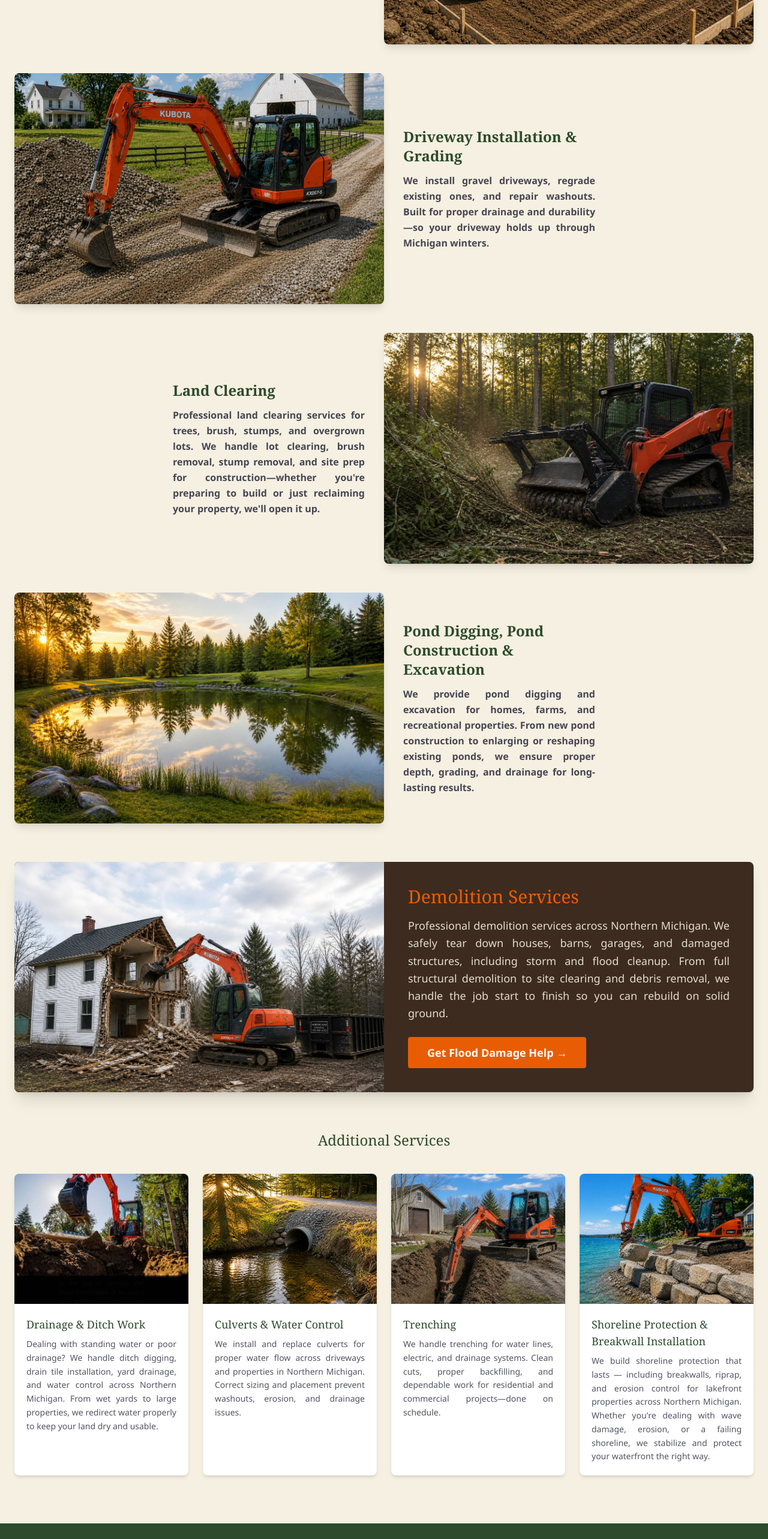
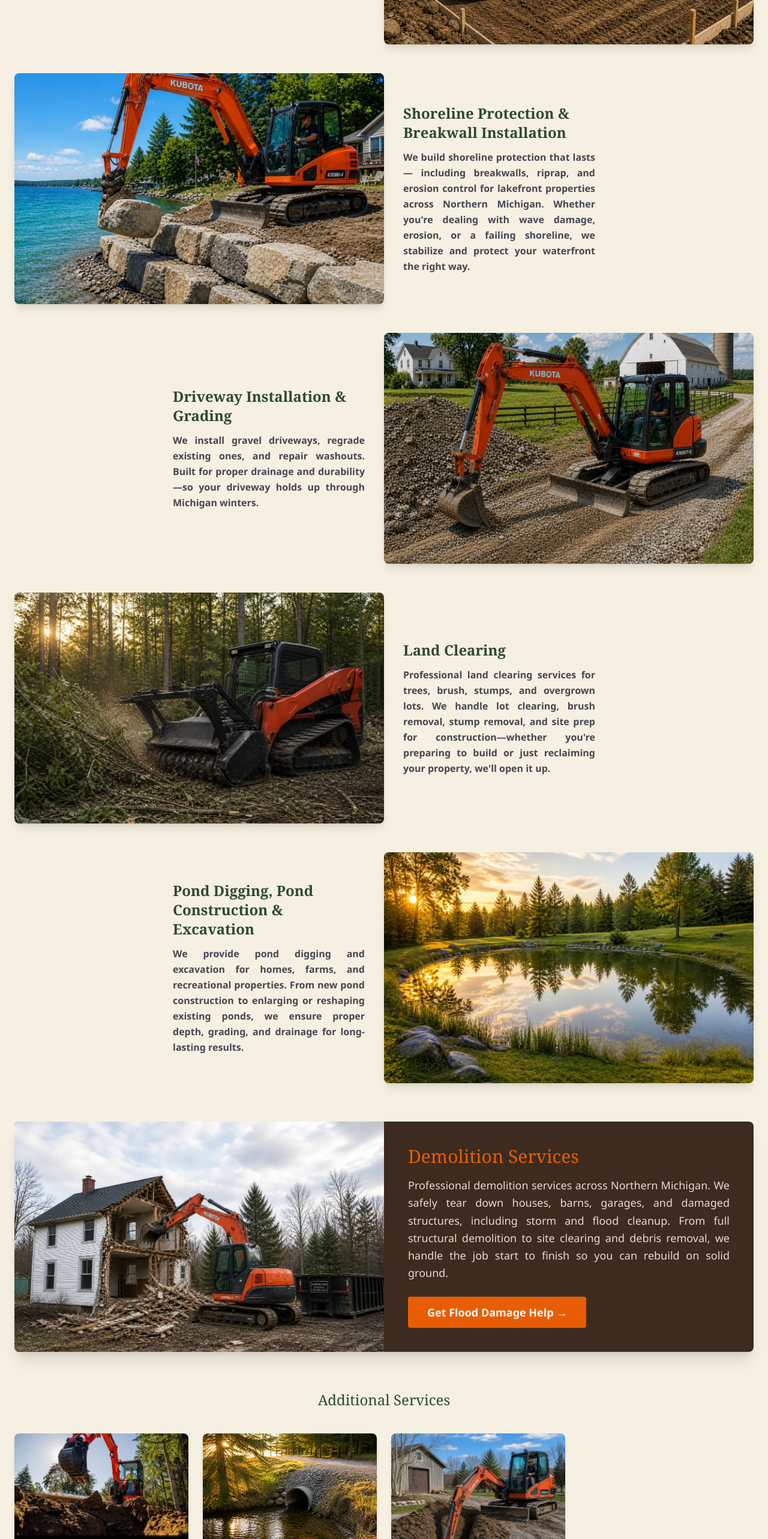
Before and after one commit to Sherryfarmshop/great-lakes-excavating, a Next.js app: page / in a window 1280 px wide. Shown: the part 1800-4366 px from the top of the page at 60% size. Built offline with nearby package versions, Linux system fonts and the light colour scheme.

Commit message:
Move shoreline protection to 3rd primary service

```diff
--- a/src/components/Services.tsx
+++ b/src/components/Services.tsx
@@ -10,6 +10,11 @@ const primaryServices = [
     title: 'Site Preparation & Foundation Excavation',
     desc: 'We provide complete site preparation and foundation excavation for homes, pole barns, and garages. We handle land clearing, excavation, and precise grading—ensuring your project starts on solid ground.',
     img: '/images/site-prep.jpg',
+  },
+  {
+    title: 'Shoreline Protection & Breakwall Installation',
+    desc: 'We build shoreline protection that lasts — including breakwalls, riprap, and erosion control for lakefront properties across Northern Michigan. Whether you\'re dealing with wave damage, erosion, or a failing shoreline, we stabilize and protect your waterfront the right way.',
+    img: '/images/gallery-7.jpg',
   },
   {
     title: 'Driveway Installation & Grading',
@@ -43,11 +48,6 @@ const secondaryServices = [
     title: 'Trenching',
     desc: 'We handle trenching for water lines, electric, and drainage systems. Clean cuts, proper backfilling, and dependable work for residential and commercial projects—done on schedule.',
     img: '/images/gallery-1.jpg',
-  },
-  {
-    title: 'Shoreline Protection & Breakwall Installation',
-    desc: 'We build shoreline protection that lasts — including breakwalls, riprap, and erosion control for lakefront properties across Northern Michigan. Whether you\'re dealing with wave damage, erosion, or a failing shoreline, we stabilize and protect your waterfront the right way.',
-    img: '/images/gallery-7.jpg',
   },
 ];
 
```
